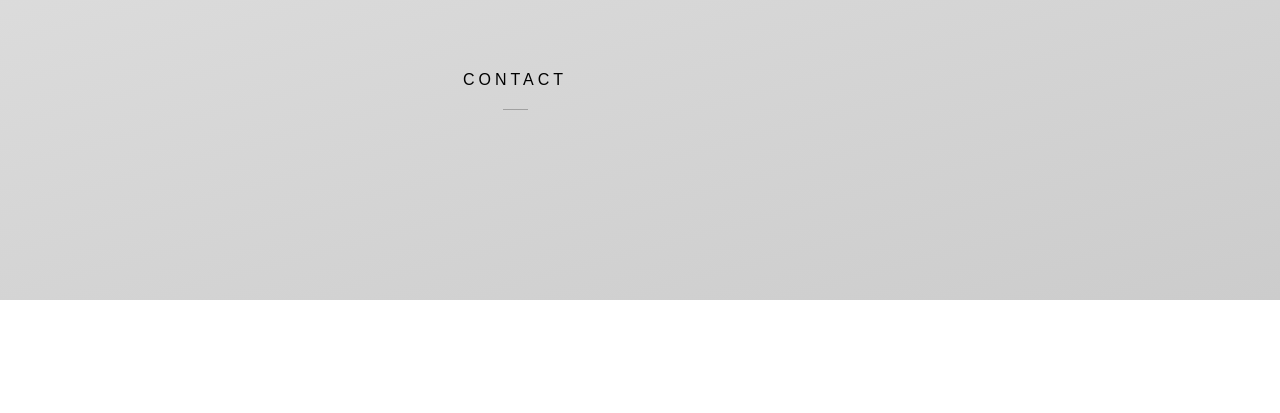
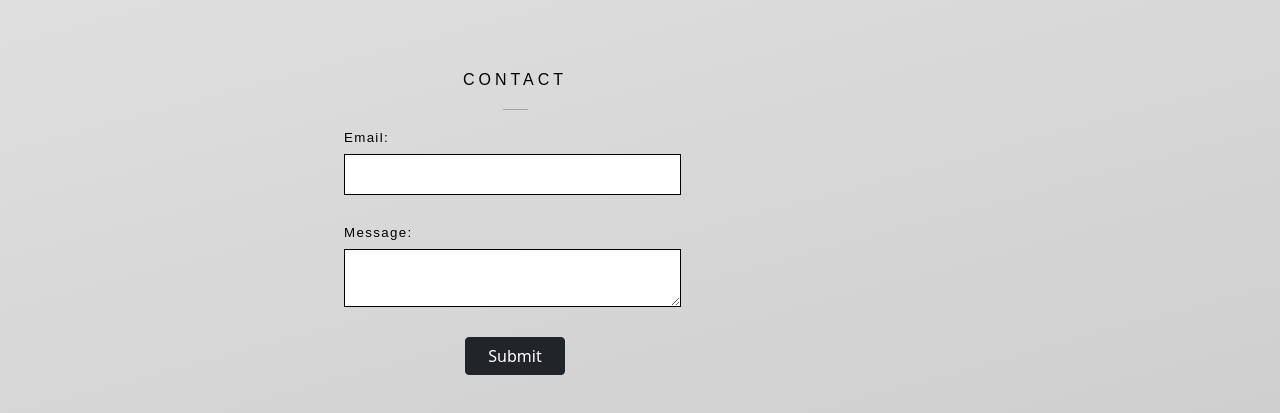
Before and after one commit to Tmauc/Portfolio-v1, a React (Create React App) app: page /personal in a window 1280 px wide. Shown: the part 1501-1914 px from the top of the page. Before the commit the page ends 1801 px from the top, so only its background shows below. Built offline with nearby package versions, Linux system fonts and the light colour scheme.

Commit message:
Add contact component for perso and pro

```diff
--- a/package.json
+++ b/package.json
@@ -3,6 +3,7 @@
   "version": "0.1.0",
   "private": true,
   "dependencies": {
+    "@formspree/react": "^2.2.3",
     "@fortawesome/fontawesome-free": "^5.15.3",
     "@fortawesome/fontawesome-svg-core": "^1.2.35",
     "@fortawesome/free-brands-svg-icons": "^5.15.3",
--- /dev/null
+++ b/src/components/ContactForm.js
@@ -0,0 +1,108 @@
+import React from 'react';
+import { useForm, ValidationError } from '@formspree/react';
+import { Button } from 'react-bootstrap'
+
+const formStyle = {
+    display: "flex",
+    flexDirection: "column",
+    width: "100%",
+}
+
+const inputStyle = {
+    width: '50%',
+    backgroundColor: 'rgb(41, 41, 41)',
+    border: "1px solid white",
+    color: 'white',
+    padding: '10px'
+}
+
+const inputStyleDark = {
+    width: '50%',
+    backgroundColor: 'linear-gradient(345deg, rgba(204,204,204,1) 0%, rgba(255,255,255,1) 100%)',
+    border: "1px solid black",
+    color: 'black',
+    padding: '10px'
+}
+
+const h5Styles = {
+    color: "#dad8d8",
+    fontSize: "10pt",
+    letterSpacing: "1pt"
+}
+
+const h5StylesDark = {
+    color: 'black',
+    fontSize: "10pt",
+    letterSpacing: "1pt"
+}
+
+const pStyles = {
+    color: "#ffffff",
+    fontSize: "10pt",
+    letterSpacing: "1pt",
+    marginTop: '50px',
+}
+
+const pStylesDark = {
+    color: "black",
+    fontSize: "12pt",
+    letterSpacing: "1pt",
+    marginTop: '50px',
+}
+
+const btnStyle = {
+    marginTop: '30px',
+    marginLeft: '45%',
+    marginRight: '45%',
+}
+
+const emailDiv = {
+    display: 'flex',
+    flexDirection: 'column',
+    alignItems: 'flex-start',
+    marginLeft: '33%',
+}
+
+const messageDiv = {
+    display: 'flex',
+    flexDirection: 'column',
+    alignItems: 'flex-start',
+    marginTop: '30px',
+    marginLeft: '33%',
+}
+
+const ContactForm = (theme) => {
+    const [state, handleSubmit] = useForm("xayabykq");
+    if (state.succeeded) {
+        return <p style={theme.theme === 'light' ? pStyles : pStylesDark}>Thanks for joining!</p>;
+    }
+    return (
+        <form style={formStyle} onSubmit={handleSubmit}>
+            <div style={emailDiv}>
+                <h5 style={theme.theme === 'light' ? h5Styles : h5StylesDark}>Email:</h5>
+                <input style={theme.theme === 'light' ? inputStyle : inputStyleDark} id="email" type="email" name="email" />
+                <ValidationError prefix="Email" field="email"
+                    errors={state.errors}
+                />
+            </div>
+            <div style={messageDiv}>
+                <h5 style={theme.theme === 'light' ? h5Styles : h5StylesDark}>Message:</h5>
+                <textarea style={theme.theme === 'light' ? inputStyle : inputStyleDark} id="message" name="message" />
+                <ValidationError prefix="Message" field="message"
+                    errors={state.errors}
+                />
+            </div>
+            <Button style={btnStyle} variant={theme.theme === 'light' ? 'light' : 'dark'} type="submit" disabled={state.submitting}>
+                Submit
+            </Button>
+        </form>
+    );
+}
+
+const App = (props) => {
+    const { theme } = props;
+    return (
+        <ContactForm theme={theme} />
+    );
+}
+export default App;
--- a/src/pages/personal.js
+++ b/src/pages/personal.js
@@ -1,5 +1,6 @@
 import React from 'react';
 import Navbar from "../components/NavbarPerso"
+import ContactForm from "../components/ContactForm"
 import Pic from "../assets/aboutPerso1.png"
 
 function Personal() {
@@ -48,7 +49,7 @@ function Personal() {
                 <div className="twitch" id="twitch">
                     <div className="container">
                         <div className="row">
-                            <div className="col-md-12 col-xs-12 text-center">
+                            <div className="col-md-12 col-xs-12">
                                 <h2 className="title colorBlack">TWITCH</h2>
                                 <hr className="line backColorBlack"></hr>
                             </div>
@@ -58,7 +59,7 @@ function Personal() {
                 <div className="youtube" id="youtube">
                     <div className="container">
                         <div className="row">
-                            <div className="col-md-12 col-xs-12 text-center">
+                            <div className="col-md-12 col-xs-12">
                                 <h2 className="title colorBlack">YOUTUBE</h2>
                                 <hr className="line backColorBlack"></hr>
                             </div>
@@ -68,7 +69,7 @@ function Personal() {
                 <div className="photography" id="photography">
                     <div className="container">
                         <div className="row">
-                            <div className="col-md-12 col-xs-12 text-center">
+                            <div className="col-md-12 col-xs-12">
                                 <h2 className="title colorBlack">PHOTOGRAPHY</h2>
                                 <hr className="line backColorBlack"></hr>
                             </div>
@@ -78,9 +79,10 @@ function Personal() {
                 <div className="contact" id="contact">
                     <div className="container">
                         <div className="row">
-                            <div className="col-md-12 col-xs-12 text-center">
+                            <div className="col-md-12 col-xs-12">
                                 <h2 className="title colorBlack">CONTACT</h2>
                                 <hr className="line backColorBlack"></hr>
+                                <ContactForm theme='dark'></ContactForm>
                             </div>
                         </div>
                     </div>
--- a/src/pages/professional.js
+++ b/src/pages/professional.js
@@ -3,6 +3,7 @@ import 'normalize.css';
 import 'font-awesome/css/font-awesome.css';
 import Navbar from "../components/NavbarPro"
 import ProgressBar from "../components/ProgressBar"
+import ContactForm from "../components/ContactForm"
 import Resume from "../components/Resume"
 import Pic from "../assets/about.png"
 
@@ -76,7 +77,7 @@ function Professional() {
                 <div className="skills" id="skills">
                     <div className="container">
                         <div className="row">
-                            <div className="col-md-12 col-xs-12 text-center">
+                            <div className="col-md-12 col-xs-12">
                                 <h2 className="title">SKILLS</h2>
                                 <hr className="line"></hr>
                             </div>
@@ -96,7 +97,7 @@ function Professional() {
                 <div className="resume" id="resume">
                     <div className="container">
                         <div className="row">
-                            <div className="col-lg-12 col-md-12 col-xs-12 text-center">
+                            <div className="col-lg-12 col-md-12 col-xs-12">
                                 <h2 className="title">RESUME</h2>
                                 <hr className="line"></hr>
                                 <div className="titleDiv">
@@ -120,7 +121,7 @@ function Professional() {
                 <div className="projects" id="projects">
                     <div className="container">
                         <div className="row">
-                            <div className="col-md-12 col-xs-12 text-center">
+                            <div className="col-md-12 col-xs-12">
                                 <h2 className="title">PROJECTS</h2>
                                 <hr className="line"></hr>
                             </div>
@@ -130,9 +131,10 @@ function Professional() {
                 <div className="contact" id="contact">
                     <div className="container">
                         <div className="row">
-                            <div className="col-md-12 col-xs-12 text-center">
+                            <div className="col-md-12 col-xs-12 item-center">
                                 <h2 className="title">CONTACT</h2>
                                 <hr className="line"></hr>
+                                <ContactForm theme='light'></ContactForm>
                             </div>
                         </div>
                     </div>
```
Also changed, not shown: 2 other files (tests, documents, lock files or other folders).
